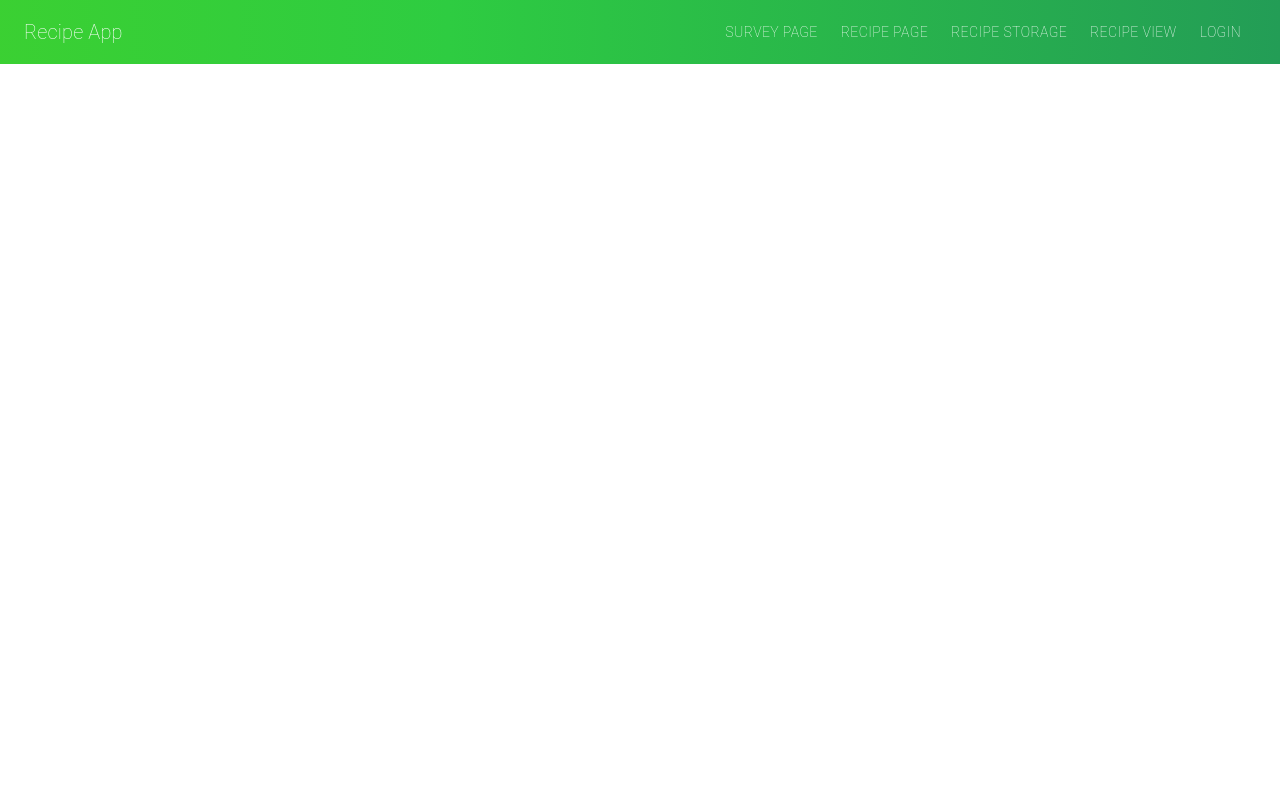
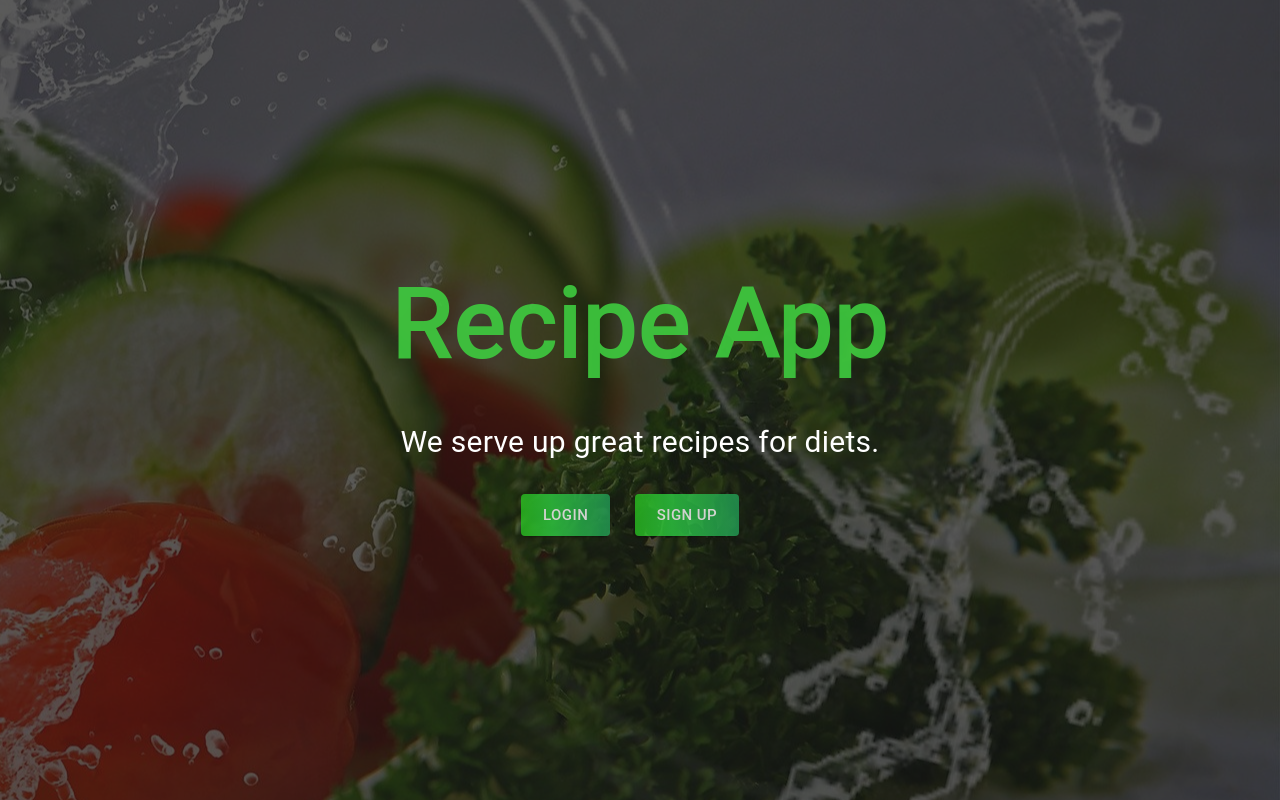
Before and after one commit to Jade-Marte/final-project, a React (Create React App) app: page /LandingPage in a window 1280 px wide. Built offline with nearby package versions, Linux system fonts and the light colour scheme.

Commit message:
Landing Page

```diff
--- a/package.json
+++ b/package.json
@@ -9,6 +9,7 @@
     "@testing-library/jest-dom": "^5.11.8",
     "@testing-library/react": "^11.2.3",
     "@testing-library/user-event": "^12.6.0",
+    "axios": "^0.21.1",
     "bcrypt": "^5.0.0",
     "body-parser": "^1.19.0",
     "cors": "^2.8.5",
--- a/public/index.html
+++ b/public/index.html
@@ -3,7 +3,10 @@
   <head>
     <meta charset="utf-8" />
     <link rel="icon" href="%PUBLIC_URL%/favicon.ico" />
-    <meta name="viewport" content="width=device-width, initial-scale=1" />
+    <!-- <meta name="viewport" content="width=device-width, initial-scale=1" /> -->
+
+    <meta name="viewport" content="minimum-scale=1, initial-scale=1, width=device-width"/>
+
     <meta name="theme-color" content="#000000" />
     <meta
       name="description"
--- a/src/App.js
+++ b/src/App.js
@@ -1,18 +1,19 @@
-import { useState } from 'react'
-import { BrowserRouter as Router, Switch, Route } from 'react-router-dom'
-import Container from '@material-ui/core/Container'
-import { ProvideAuth, PrivateRoute } from './components/Auth'
-import RecipesContext from './components/RecipesContext'
+import { useState } from 'react';
+import { BrowserRouter as Router, Switch, Route } from 'react-router-dom';
+import Container from '@material-ui/core/Container';
+import { ProvideAuth, PrivateRoute } from './components/Auth';
+import RecipesContext from './components/RecipesContext';
 
-import NavBar from './components/NavBar.js'
-import SurveyPage from './pages/surveyPage.js'
-import RecipeResultsPage from './pages/recipe-results.js'
-import LoginPage from './pages/LoginPage'
-import ViewRecipes from './pages/ViewRecipes'
+import NavBar from './components/NavBar.js';
+import SurveyPage from './pages/surveyPage.js';
+import RecipeResultsPage from './pages/recipe-results.js';
+import LoginPage from './pages/LoginPage';
+import ViewRecipes from './pages/ViewRecipes';
+import LandingPage from './pages/LandingPage';
 
 function App() {
-  const [recipes, setRecipes] = useState([])
-  const recipesContextValue = { recipes, setRecipes }
+	const [recipes, setRecipes] = useState([]);
+	const recipesContextValue = { recipes, setRecipes };
 	//these are test items. Delete when the program is working.
 	let testResults = [
 		{
@@ -33,36 +34,49 @@ function App() {
 			picture:
 				'https://sweetandsavorymeals.com/wp-content/uploads/2019/05/Grilled-Eggplant-Recipe-4.jpg',
 		},
-  ]
+	];
 
 	return (
 		<ProvideAuth>
 			<RecipesContext.Provider value={recipesContextValue}>
 				<Router>
 					<NavBar />
-          <Container maxWidth='lg' className='App'>
+
 					<Switch>
-              <Route path='/survey'>
+						<Route path="/survey">
+							<Container maxWidth="lg">
 								<SurveyPage />
+							</Container>
 						</Route>
 
-              <Route path='/recipe-results'>
-                <RecipeResultsPage results={testResults} />
+						<Route path="/LandingPage">
+							{/* <Container maxWidth={false}> */}
+							<LandingPage />
+							{/* </Container> */}
 						</Route>
 
-              <Route path='/view-recipes'>
-                <ViewRecipes />
+						<Route path="/recipe-results">
+							<Container maxWidth="lg">
+								<RecipeResultsPage results={testResults} />
+							</Container>
 						</Route>
 
-              <Route path='/login'>
+						<Route path="/view-recipes">
+							<Container maxWidth="lg">
+								<ViewRecipes />
+							</Container>
+						</Route>
+
+						<Route path="/login">
+							<Container maxWidth="lg">
 								<LoginPage />
+							</Container>
 						</Route>
 					</Switch>
-          </Container>
 				</Router>
 			</RecipesContext.Provider>
 		</ProvideAuth>
-  )
+	);
 }
 
-export default App
+export default App;
--- a/src/components/NavBar.js
+++ b/src/components/NavBar.js
@@ -1,19 +1,19 @@
-import React from "react";
-import { makeStyles } from "@material-ui/core/styles";
-import AppBar from "@material-ui/core/AppBar";
-import Toolbar from "@material-ui/core/Toolbar";
-import Typography from "@material-ui/core/Typography";
-import IconButton from "@material-ui/core/IconButton";
-import MenuIcon from "@material-ui/icons/Menu";
-import AccountCircle from "@material-ui/icons/AccountCircle";
+import React from 'react';
+import { makeStyles } from '@material-ui/core/styles';
+import AppBar from '@material-ui/core/AppBar';
+import Toolbar from '@material-ui/core/Toolbar';
+import Typography from '@material-ui/core/Typography';
+import IconButton from '@material-ui/core/IconButton';
+import MenuIcon from '@material-ui/icons/Menu';
+import AccountCircle from '@material-ui/icons/AccountCircle';
 // import Switch from '@material-ui/core/Switch';
 // import FormControlLabel from '@material-ui/core/FormControlLabel';
-import FormGroup from "@material-ui/core/FormGroup";
-import MenuItem from "@material-ui/core/MenuItem";
-import Menu from "@material-ui/core/Menu";
-import Button from "@material-ui/core/Button";
-import { NavLink, Link } from "react-router-dom";
-import { authContext as AuthContext } from "./Auth";
+import FormGroup from '@material-ui/core/FormGroup';
+import MenuItem from '@material-ui/core/MenuItem';
+import Menu from '@material-ui/core/Menu';
+import Button from '@material-ui/core/Button';
+import { NavLink, Link } from 'react-router-dom';
+import { authContext as AuthContext } from './Auth';
 
 const useStyles = makeStyles((theme) => ({
 	root: {
@@ -29,38 +29,38 @@ const useStyles = makeStyles((theme) => ({
 	appBar: {
 		// background: '#2ECC71',
 		background:
-      "linear-gradient(90deg, rgba(42,204,33,0.9220063025210083) 0%, rgba(46,204,65,1) 35%, rgba(35,157,86,1) 100%)",
-    color: "white",
-    boxShadow: "0px 0px 0px 0px",
-    fontWeight: "600px",
+			'linear-gradient(90deg, rgba(42,204,33,0.9220063025210083) 0%, rgba(46,204,65,1) 35%, rgba(35,157,86,1) 100%)',
+		color: 'white',
+		boxShadow: '0px 0px 0px 0px',
+		fontWeight: '600px',
 	},
 
 	btn: {
-    textDecoration: "none",
-    color: "white",
-    marginRight: "7px",
-    fontWeight: "200",
+		textDecoration: 'none',
+		color: 'white',
+		marginRight: '7px',
+		fontWeight: '200',
 	},
 
 	btnMenu: {
-    textDecoration: "none",
-    color: "black",
-    marginRight: "7px",
-    fontWeight: "200",
+		textDecoration: 'none',
+		color: 'black',
+		marginRight: '7px',
+		fontWeight: '200',
 	},
 
 	desktopMenu: {
-    [theme.breakpoints.down("md")]: {
-      display: "none",
+		[theme.breakpoints.down('md')]: {
+			display: 'none',
 		},
-    [theme.breakpoints.up("md")]: {
-      display: "block",
+		[theme.breakpoints.up('md')]: {
+			display: 'block',
 		},
 	},
 
 	mobileMenu: {
-    "@media (min-width:960px)": {
-      display: "none",
+		'@media (min-width:960px)': {
+			display: 'none',
 		},
 		// [theme.breakpoints.down('md')]: {
 		// 	display: 'block',
@@ -100,6 +100,8 @@ export default function MenuAppBar() {
 	return (
 		<AuthContext.Consumer>
 			{(ctx) => (
+				<>
+					{ctx.user && (
 						<div>
 							<FormGroup></FormGroup>
 							<AppBar className={classes.appBar} position="sticky">
@@ -134,6 +136,11 @@ export default function MenuAppBar() {
 												Recipe View
 											</Link>
 										</Button>
+										<Button>
+											<Link className={classes.btn} to="/LandingPage">
+												LandingPage
+											</Link>
+										</Button>
 									</div>
 
 									{!!ctx.user && (
@@ -152,13 +159,13 @@ export default function MenuAppBar() {
 												id="menu-appbar"
 												anchorEl={anchorE2}
 												anchorOrigin={{
-                      vertical: "top",
-                      horizontal: "left",
+													vertical: 'top',
+													horizontal: 'left',
 												}}
 												keepMounted
 												transformOrigin={{
-                      vertical: "top",
-                      horizontal: "left",
+													vertical: 'top',
+													horizontal: 'left',
 												}}
 												open={openMenu}
 												onClose={handleCloseMenu}
@@ -170,7 +177,10 @@ export default function MenuAppBar() {
 														</Link>
 													</MenuItem>
 													<MenuItem onClick={handleCloseMenu}>
-                        <Link className={classes.btnMenu} to="/recipe-results">
+														<Link
+															className={classes.btnMenu}
+															to="/recipe-results"
+														>
 															Recipe Page
 														</Link>
 													</MenuItem>
@@ -201,13 +211,13 @@ export default function MenuAppBar() {
 												id="menu-appbar"
 												anchorEl={anchorEl}
 												anchorOrigin={{
-                      vertical: "top",
-                      horizontal: "right",
+													vertical: 'top',
+													horizontal: 'right',
 												}}
 												keepMounted
 												transformOrigin={{
-                      vertical: "top",
-                      horizontal: "right",
+													vertical: 'top',
+													horizontal: 'right',
 												}}
 												open={open}
 												onClose={handleClose}
@@ -221,6 +231,8 @@ export default function MenuAppBar() {
 							</AppBar>
 						</div>
 					)}
+				</>
+			)}
 		</AuthContext.Consumer>
 	);
 }
--- /dev/null
+++ b/src/pages/LandingPage.js
@@ -0,0 +1,121 @@
+//
+import {
+	Container,
+	Typography,
+	Box,
+	Fade,
+	Button,
+	Grid,
+} from '@material-ui/core';
+import { makeStyles } from '@material-ui/core/styles';
+import transitions from '@material-ui/core/styles/transitions';
+import { Link } from 'react-router-dom';
+
+const useStyles = makeStyles({
+	container: {
+		position: 'relative',
+		marginBottom: '0px',
+		marginRight: '0px',
+		height: '100vh',
+		padding: '0px !important',
+		// width: '100vw',
+	},
+	text: {
+		fontSize: '100px',
+		color: 'white',
+	},
+	title: {
+		fontWeight: '500',
+		color: 'rgba(62,204,63,0.9)',
+	},
+	overlay: {
+		backgroundColor: 'rgba(20, 20, 20, 0.7)',
+		position: 'absolute',
+		top: 0,
+		left: 0,
+		height: '100%',
+		width: '100%',
+		display: 'flex',
+		flexDirection: 'column',
+		justifyContent: 'center',
+	},
+
+	button: {
+		marginRight: '20px',
+		background:
+			'linear-gradient(90deg, rgba(42,204,33,0.9220063025210083) 0%, rgba(46,204,65,1) 35%, rgba(35,157,86,1) 100%)',
+		color: 'white',
+		opacity: 0.8,
+		'&:hover': {
+			opacity: 1,
+		},
+		transition: 'opacity 200ms',
+
+		textDecoration: 'none',
+	},
+
+	subtitle: {
+		fontSize: 30,
+		marginLeft: 'auto',
+		marginRight: 'auto',
+		marginBottom: '30px',
+	},
+});
+
+export default function LandingPage(props) {
+	const classes = useStyles();
+	return (
+		<Box
+			style={{
+				backgroundImage: `url(${props.image || '/food-pics/eat.jpg'})`,
+				backgroundPosition: '100% center',
+			}}
+			className={classes.container}
+		>
+			<Box className={classes.overlay} textAlign="center">
+				<Container maxWidth="sm" style={{ textAlign: 'center' }}>
+					<Fade in={true} timeout={1000}>
+						<Typography
+							className={`${classes.text} ${classes.title}`}
+							variant="h2"
+							gutterBottom
+						>
+							{props.title || 'Recipe App'}
+						</Typography>
+					</Fade>
+					<Fade in={true} timeout={1500}>
+						<Typography
+							variant="body1"
+							gutterBottom
+							className={`${classes.text} ${classes.subtitle}`}
+						>
+							{props.description || 'We serve up great recipes for diets.'}
+						</Typography>
+					</Fade>
+					<Link style={{ textDecoration: 'none' }} to="/login">
+						{' '}
+						<Button
+							className={classes.button}
+							type="Submit"
+							variant="contained"
+							size="large"
+						>
+							Login{' '}
+						</Button>
+					</Link>{' '}
+					<Link style={{ textDecoration: 'none' }} to="/register">
+						{' '}
+						<Button
+							className={`${classes.button} ${classes.hover}`}
+							type="Submit"
+							variant="contained"
+							size="large"
+						>
+							Sign Up
+						</Button>
+					</Link>
+				</Container>
+			</Box>
+		</Box>
+	);
+}
--- a/src/pages/LoginPage.js
+++ b/src/pages/LoginPage.js
@@ -1,4 +1,4 @@
-import React, { Component } from 'react'
+import React, { Component } from 'react';
 import {
 	Grid,
 	TextField,
@@ -7,20 +7,20 @@ import {
 	Typography,
 	Snackbar,
 	withStyles,
-} from '@material-ui/core'
-import MuiAlert from '@material-ui/lab/Alert'
-import { validateUsername, validatePassword } from '../validators/login'
-import { authContext as AuthContext } from '../components/Auth'
+} from '@material-ui/core';
+import MuiAlert from '@material-ui/lab/Alert';
+import { validateUsername, validatePassword } from '../validators/login';
+import { authContext as AuthContext } from '../components/Auth';
 
 const styles = {
 	loginContainer: {
 		height: '100%',
 	},
-}
+};
 
 class LoginPage extends Component {
 	constructor(props) {
-    super(props)
+		super(props);
 
 		this.state = {
 			username: {
@@ -35,7 +35,7 @@ class LoginPage extends Component {
 				open: false,
 				error: '',
 			},
-    }
+		};
 	}
 
 	handleInputChange = (event) => {
@@ -44,43 +44,43 @@ class LoginPage extends Component {
 				value: event.target.value,
 				error: '',
 			},
-    })
-  }
+		});
+	};
 
 	handleSnackbarClose = (_, reason) => {
-    if (reason === 'clickaway') return
-    this.setState({ snackbar: { open: false } })
-  }
+		if (reason === 'clickaway') return;
+		this.setState({ snackbar: { open: false } });
+	};
 
 	submitForm = async (event, ctx) => {
-    event.preventDefault()
+		event.preventDefault();
 
-    const usernameError = validateUsername(this.state.username.value)
+		const usernameError = validateUsername(this.state.username.value);
 		if (usernameError) {
 			this.setState({
 				username: {
 					...this.state.username,
 					error: usernameError,
 				},
-      })
+			});
 		}
 
-    const passwordError = validatePassword(this.state.password.value)
+		const passwordError = validatePassword(this.state.password.value);
 		if (passwordError) {
 			this.setState({
 				password: {
 					...this.state.password,
 					error: passwordError,
 				},
-      })
+			});
 		}
 
-    if (usernameError || passwordError) return
+		if (usernameError || passwordError) return;
 
 		const [res, body] = await ctx.signin(
 			this.state.username.value,
 			this.state.password.value
-    )
+		);
 		// TODO: implement login logic
 		// const res = await fetch('http://localhost:4000/login', {
 		//   method: 'POST',
@@ -103,9 +103,9 @@ class LoginPage extends Component {
 						value: this.state[error.field].value,
 						error: error.message,
 					},
-        })
+				});
 			}
-      return
+			return;
 		}
 
 		// If there was no validation errors but the username or password was simply incorrect
@@ -115,17 +115,17 @@ class LoginPage extends Component {
 					open: true,
 					message: body.message,
 				},
-      })
-      return
+			});
+			return;
 		}
 
-    console.log(res, body)
+		console.log(res, body);
 
-    alert('This is where you logged in correcly! Hooray!')
-  }
+		alert('This is where you logged in correcly! Hooray!');
+	};
 
 	render() {
-    const { classes } = this.props
+		const { classes } = this.props;
 
 		return (
 			<AuthContext.Consumer>
@@ -134,37 +134,37 @@ class LoginPage extends Component {
 						<Grid
 							container
 							spacing={2}
-              align='center'
-              justify='center'
-              direction='column'
+							align="center"
+							justify="center"
+							direction="column"
 						>
 							<Snackbar
 								open={this.state.snackbar.open}
 								onClose={this.handleSnackbarClose}
 								anchorOrigin={{ vertical: 'top', horizontal: 'center' }}
 							>
-                <Alert onClose={this.handleSnackbarClose} severity='error'>
+								<Alert onClose={this.handleSnackbarClose} severity="error">
 									{this.state.snackbar.message}
 								</Alert>
 							</Snackbar>
 
 							<form
 								onSubmit={(event) => {
-                  this.submitForm(event, ctx)
+									this.submitForm(event, ctx);
 								}}
 							>
 								<Grid item md={3} my={5}>
 									<Box mb={2}>
-                    <Typography variant='h3' component='h3'>
+										<Typography variant="h3" component="h3">
 											Login
 										</Typography>
 									</Box>
 									<Box mb={2}>
 										<TextField
-                      variant='outlined'
-                      label='Username'
-                      id='username'
-                      name='username'
+											variant="outlined"
+											label="Username"
+											id="username"
+											name="username"
 											required
 											fullWidth
 											value={this.state.username.value}
@@ -176,11 +176,11 @@ class LoginPage extends Component {
 
 									<Box mb={2}>
 										<TextField
-                      variant='outlined'
-                      label='Password'
-                      id='password'
-                      name='password'
-                      type='password'
+											variant="outlined"
+											label="Password"
+											id="password"
+											name="password"
+											type="password"
 											required
 											fullWidth
 											value={this.state.password.value}
@@ -192,11 +192,15 @@ class LoginPage extends Component {
 
 									<Box>
 										<Button
-                      variant='contained'
-                      color='primary'
+											variant="contained"
+											color="primary"
 											fullWidth
-                      type='submit'
-                      role='submit'
+											type="submit"
+											role="submit"
+											style={{
+												backgroundColor: 'rgba(35,157,86,1)',
+												fontWeight: '600',
+											}}
 										>
 											Login
 										</Button>
@@ -207,12 +211,12 @@ class LoginPage extends Component {
 					</Box>
 				)}
 			</AuthContext.Consumer>
-    )
+		);
 	}
 }
 
 function Alert(props) {
-  return <MuiAlert elevation={6} variant='filled' {...props} />
+	return <MuiAlert elevation={6} variant="filled" {...props} />;
 }
 
-export default withStyles(styles, { withTheme: true })(LoginPage)
+export default withStyles(styles, { withTheme: true })(LoginPage);
```
Also changed, not shown: public/food-pics/eat.jpg (added), 1 other file (tests, documents, lock files or other folders). Lines whose indentation alone changed are shown as unchanged.
